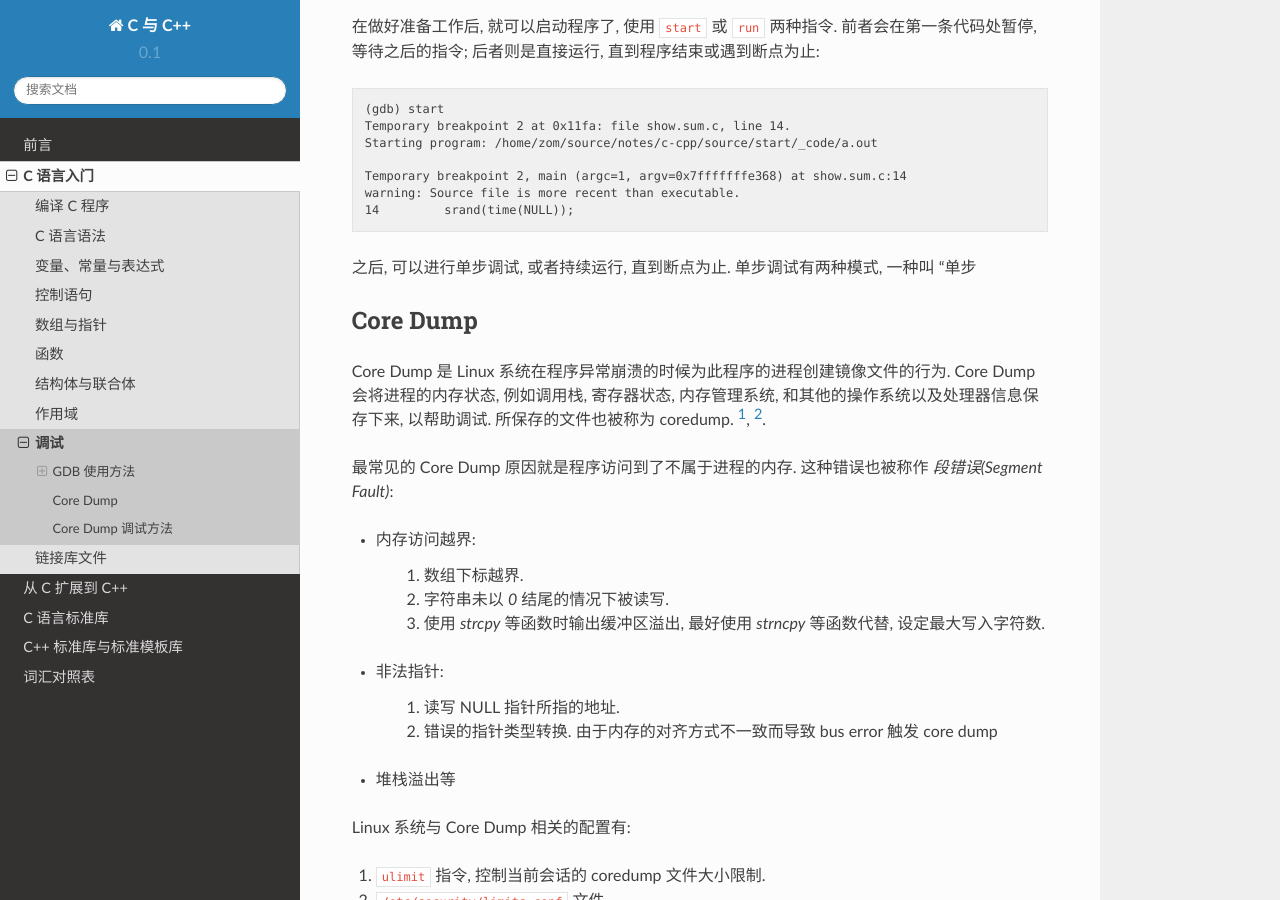
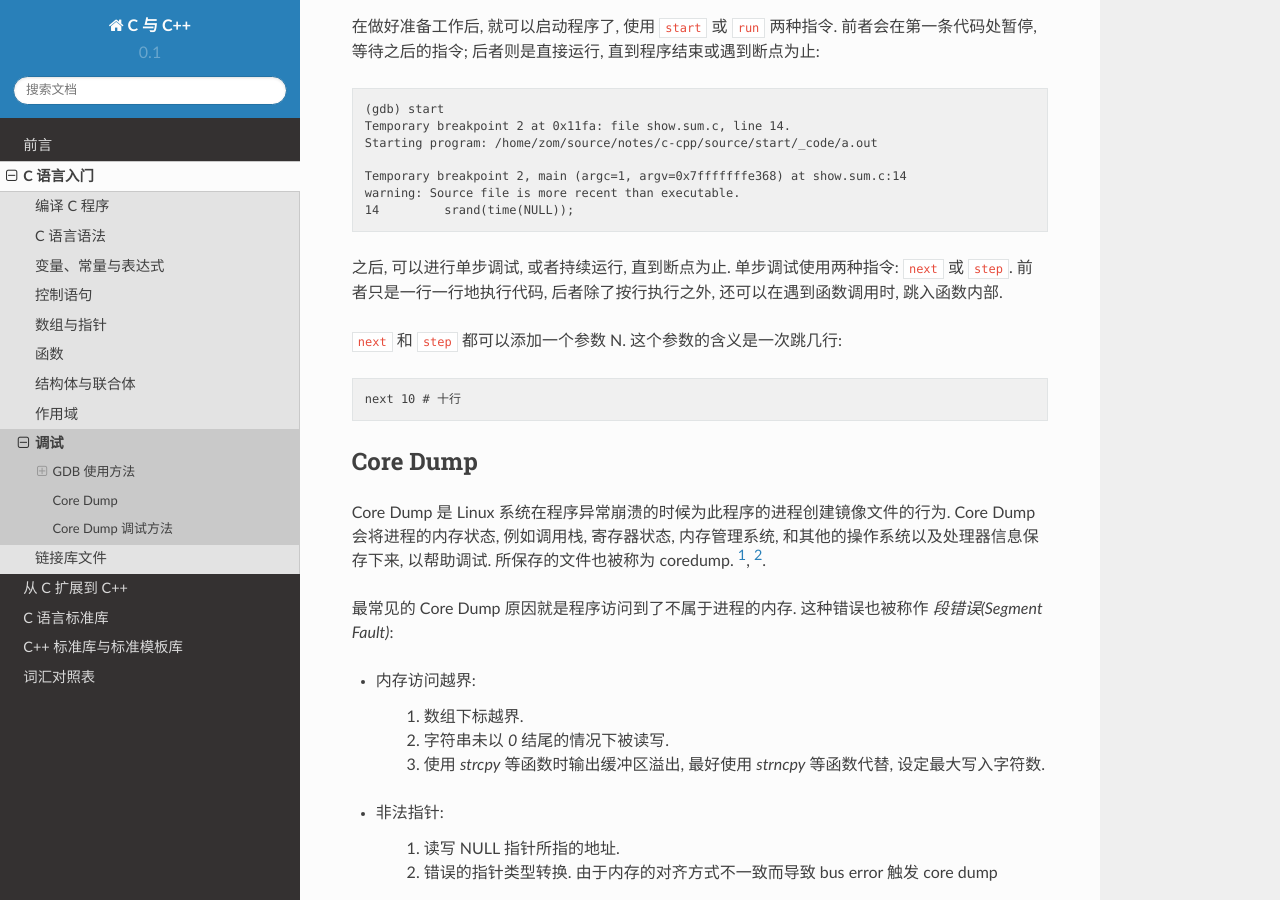
Before and after one commit to zombie110year/c-cpp, a Sphinx documentation site: the page built from source/start/debug.rst, in a window 1280 px wide and 900 px high, scrolled down 2543 px. Built offline with Sphinx 7.4.7 and the Read the Docs theme 2.0.0, drawn with Linux system fonts in a browser that asks for light colours.

Commit message:
单步调试

```diff
--- a/source/start/debug.rst
+++ b/source/start/debug.rst
@@ -138,7 +138,12 @@ list 指令接受参数, 第一个参数是列出源码的基准位置, 可以
    14         srand(time(NULL));
 
 之后, 可以进行单步调试, 或者持续运行, 直到断点为止.
-单步调试有两种模式, 一种叫 "单步
+单步调试使用两种指令: ``next`` 或 ``step``.
+前者只是一行一行地执行代码, 后者除了按行执行之外, 还可以在遇到函数调用时, 跳入函数内部.
+
+``next`` 和 ``step`` 都可以添加一个参数 N. 这个参数的含义是一次跳几行::
+
+   next 10 # 十行
 
 Core Dump
 =========
```
